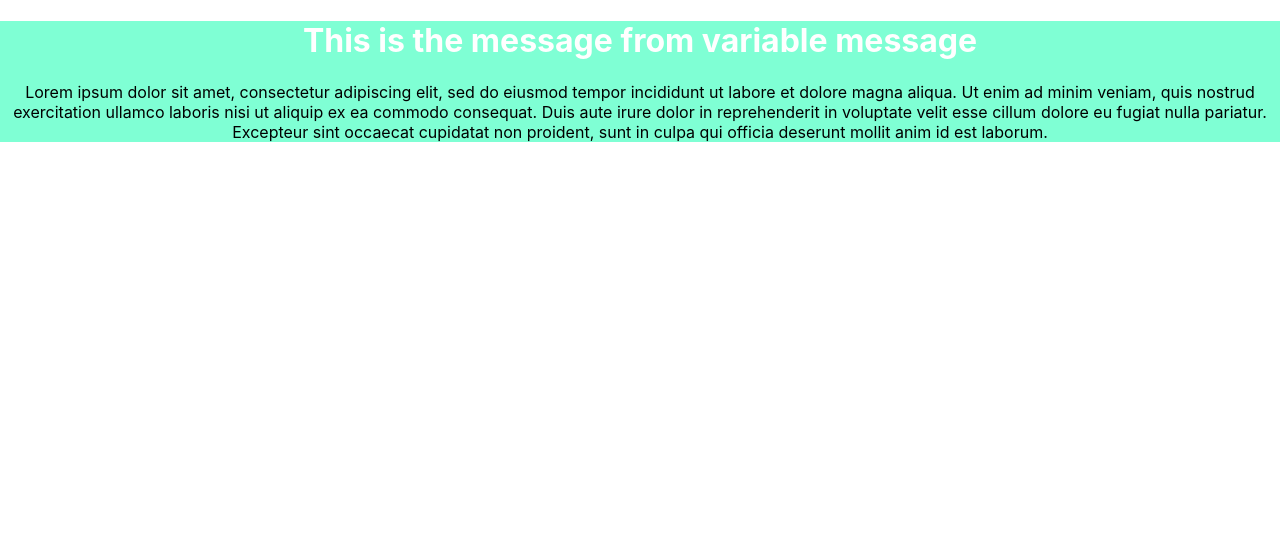
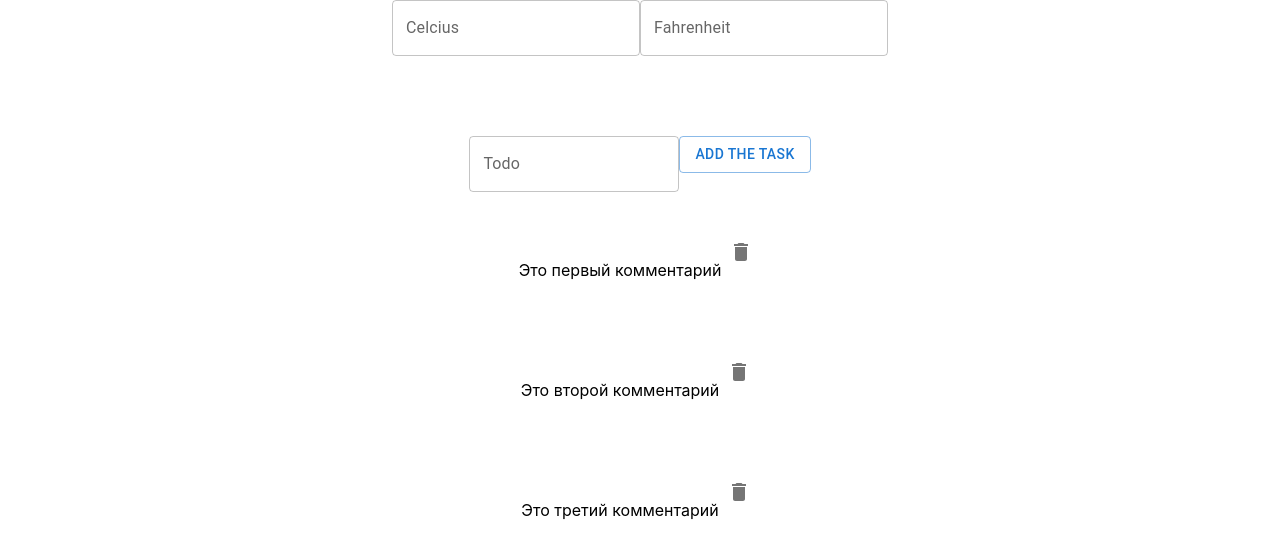
Before and after one commit to RadMa5/react-study, a React (Create React App) app: page / in a window 1280 px wide. Shown: the top 558 px of the page. Built offline with nearby package versions, Linux system fonts and the light colour scheme.

Commit message:
MaterialUI study

```diff
--- a/package.json
+++ b/package.json
@@ -3,6 +3,10 @@
   "version": "0.1.0",
   "private": true,
   "dependencies": {
+    "@emotion/react": "^11.14.0",
+    "@emotion/styled": "^11.14.0",
+    "@mui/icons-material": "^6.4.2",
+    "@mui/material": "^6.4.1",
     "cra-template": "1.2.0",
     "react": "^19.0.0",
     "react-dom": "^19.0.0",
--- a/src/App.css
+++ b/src/App.css
@@ -1,5 +1,9 @@
 .App {
     text-align: center;
+}
+
+* {
+    margin-bottom: 40px;
 }
 
 .App-logo {
--- a/src/App.js
+++ b/src/App.js
@@ -1,5 +1,7 @@
 import logo from './logo.svg';
 import './App.css';
+import TemperatureConverter from './components/TemperatureConverter';
+import Todo from './components/Todo';
 
 
 const message = "This is the message from variable message";
@@ -8,34 +10,11 @@ function App() {
 
   return (
     <div className="App">
-      {/* <header className="App-header">
-        <img src={logo} className="App-logo" alt="logo" />
-        <p>
-          Edit <code>src/App.js</code> and save to reload.
-        </p>
-        <a
-          className="App-link"
-          href="https://reactjs.org"
-          target="_blank"
-          rel="noopener noreferrer"
-        >
-          Learn React
-        </a>
-      </header> */}
-      <Message proc={message} />
+      <TemperatureConverter />
+      <Todo />
     </div>
   );
 }
 
 
-
-function Message({proc}){
-  return (
-  <div className='message-style'>
-    <h1 className='message-text-style'>{proc}</h1>
-    <p>Lorem ipsum dolor sit amet, consectetur adipiscing elit, sed do eiusmod tempor incididunt ut labore et dolore magna aliqua. Ut enim ad minim veniam, quis nostrud exercitation ullamco laboris nisi ut aliquip ex ea commodo consequat. Duis aute irure dolor in reprehenderit in voluptate velit esse cillum dolore eu fugiat nulla pariatur. Excepteur sint occaecat cupidatat non proident, sunt in culpa qui officia deserunt mollit anim id est laborum.</p>
-  </div>
-  );
-}
-
 export default App;
--- /dev/null
+++ b/src/components/TemperatureConverter.js
@@ -0,0 +1,22 @@
+import * as React from 'react';
+import Button from '@mui/material/Button';
+import TextField from '@mui/material/TextField';
+
+export default function TemperatureConverter() {
+
+    function FahrToCels(newval){
+        const celsField = document.getElementById("Celsius");
+        celsField.value = (newval - 32) / 1.8;
+    }
+
+    function CelsToFarh(newval){
+        const fahrField = document.getElementById("Fahrenheit");
+        fahrField.value = (newval * 1.8) + 32;
+    }
+    return (
+        <div>
+            <TextField id="Celsius" label="Celcius" variant="outlined" type='number' onChange={(event) => CelsToFarh(event.target.value)}/>
+            <TextField id="Fahrenheit" label="Fahrenheit" variant="outlined" type='number' onChange={(event) => FahrToCels(event.target.value)}/>
+        </div>
+    );
+}
--- /dev/null
+++ b/src/components/Todo.js
@@ -0,0 +1,62 @@
+import * as React from 'react';
+import Button from '@mui/material/Button';
+import TextField from '@mui/material/TextField';
+import List from '@mui/material/List';
+import IconButton from '@mui/material/IconButton';
+import DeleteIcon from '@mui/icons-material/Delete';
+
+
+export default function Todo() {
+
+    const [todoList, setTodoList] = React.useState([
+                { id: 1, text: "Это первый комментарий" },
+                { id: 2, text: "Это второй комментарий" },
+                { id: 3, text: "Это третий комментарий" }
+    ]);
+
+    const [newText, setNewText] = React.useState("");
+
+    function addTask() {
+        const taskText = document.getElementById("taskText").value;
+        if(taskText == ""){
+            alert("Task box is empty");
+        } else {
+            let lastEntry = todoList[todoList.length-1];
+            let lastKey = parseInt(lastEntry.id + 1);
+            let newEntry = {id: lastKey, text: taskText};
+
+            const newList = todoList;
+            newList.push(newEntry);
+            setTodoList(newList);
+            console.log(todoList);
+        }
+    }
+
+    function deleteTodo(deleteId) {
+        let newArr = todoList.toSpliced(deleteId - 1, 1);
+        for(let i = deleteId - 1; i < todoList.length - 1; i++){
+            newArr[i].id = newArr[i].id - 1;
+            console.log(newArr[i].id);
+        }
+        setTodoList(newArr);
+    }
+
+    return (
+        <div>
+            <TextField
+                id="taskText"
+                label="Todo"
+                multiline
+                maxRows={4}
+                onChange={(e) => setNewText(e.target.value)}
+            />
+            <Button variant="outlined" onClick={() => addTask()}>Add the task</Button>
+            {todoList.map((task) =>
+                <div key={task.id}>
+                    {task.text}
+                    <IconButton onClick={() => deleteTodo(task.id)}><DeleteIcon /></IconButton>
+                </div>)
+            }
+        </div>
+    );
+}
```
Also changed, not shown: 1 other file (tests, documents, lock files or other folders).
